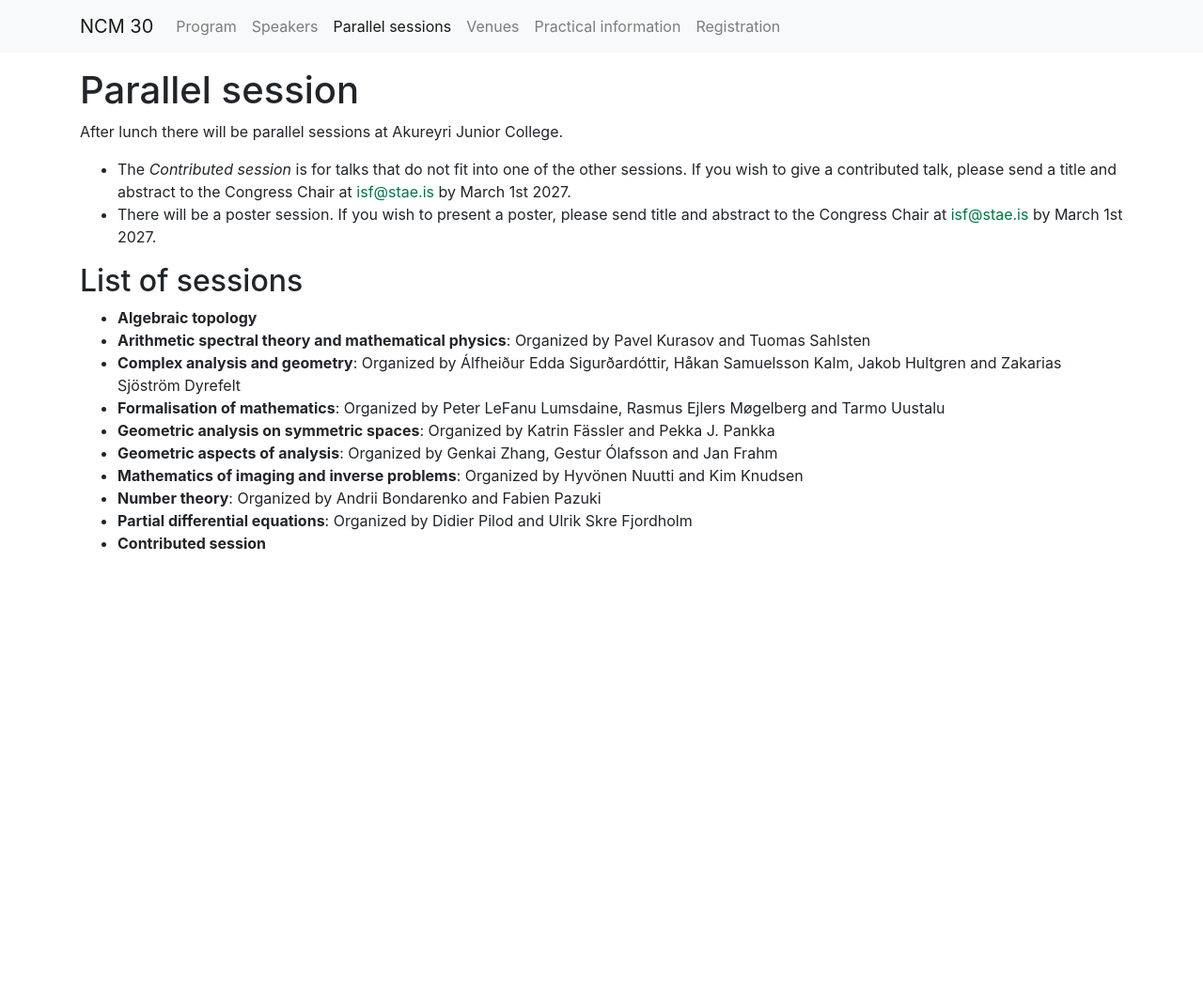
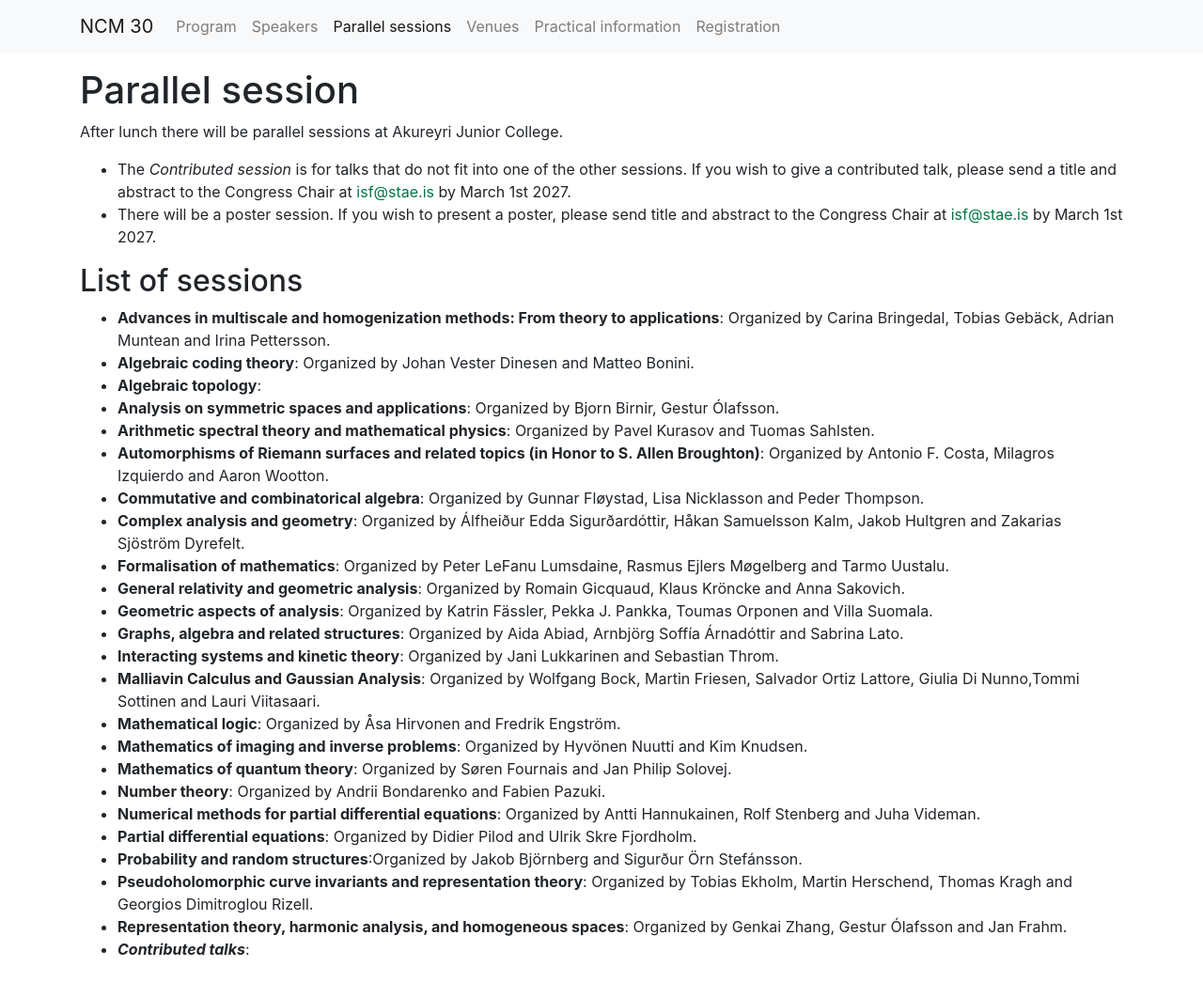
Before and after one commit to IslenskaStaerdfraedafelagid/ncm30-website, a Jekyll site: the page built from sessions/index.md, in a window 1280 px wide. Shown: the whole page at 94% size. Built offline with Jekyll 4.4.1, drawn with Linux system fonts in a browser that asks for light colours; our own code applies the rules of GitHub Pages for plain Markdown files; before the commit the page ends 900 px from its top, so only the background shows below that.

Commit message:
Update index.md

```diff
--- a/sessions/index.md
+++ b/sessions/index.md
@@ -12,13 +12,27 @@ After lunch there will be parallel sessions at Akureyri Junior College.
 
 ## List of sessions
 
-* <b>Algebraic topology</b>
-* <b>Arithmetic spectral theory and mathematical physics</b>: Organized by Pavel Kurasov and Tuomas Sahlsten
-* <b>Complex analysis and geometry</b>: Organized by Álfheiður Edda Sigurðardóttir, Håkan Samuelsson Kalm, Jakob Hultgren and Zakarias Sjöström Dyrefelt
-* <b>Formalisation of mathematics</b>: Organized by Peter LeFanu Lumsdaine, Rasmus Ejlers Møgelberg and Tarmo Uustalu
-* <b>Geometric analysis on symmetric spaces</b>: Organized by Katrin Fässler and Pekka J. Pankka
-* <b>Geometric aspects of analysis</b>: Organized by Genkai Zhang, Gestur Ólafsson and Jan Frahm
-* <b>Mathematics of imaging and inverse problems</b>: Organized by Hyvönen Nuutti and Kim Knudsen
-* <b>Number theory</b>: Organized by Andrii Bondarenko and Fabien Pazuki
-* <b>Partial differential equations</b>: Organized by Didier Pilod and Ulrik Skre Fjordholm
-* <b>Contributed session</b>
+* <b>Advances in multiscale and homogenization methods: From theory to applications</b>: Organized by Carina Bringedal, Tobias Gebäck, Adrian Muntean and Irina Pettersson.
+* <b>Algebraic coding theory</b>: Organized by Johan Vester Dinesen and Matteo Bonini.
+* <b>Algebraic topology</b>:
+* <b>Analysis on symmetric spaces and applications</b>: Organized by Bjorn Birnir, Gestur Ólafsson.
+* <b>Arithmetic spectral theory and mathematical physics</b>: Organized by Pavel Kurasov and Tuomas Sahlsten.
+* <b>Automorphisms of Riemann surfaces and related topics (in Honor to S. Allen Broughton)</b>: Organized by Antonio F. Costa, Milagros Izquierdo and Aaron Wootton.
+* <b>Commutative and combinatorical algebra</b>: Organized by Gunnar Fløystad, Lisa Nicklasson and Peder Thompson.
+* <b>Complex analysis and geometry</b>: Organized by Álfheiður Edda Sigurðardóttir, Håkan Samuelsson Kalm, Jakob Hultgren and Zakarias Sjöström Dyrefelt.
+* <b>Formalisation of mathematics</b>: Organized by Peter LeFanu Lumsdaine, Rasmus Ejlers Møgelberg and Tarmo Uustalu.
+* <b>General relativity and geometric analysis</b>: Organized by Romain Gicquaud, Klaus Kröncke and Anna Sakovich.
+* <b>Geometric aspects of analysis</b>: Organized by Katrin Fässler, Pekka J. Pankka, Toumas Orponen and Villa Suomala.
+* <b>Graphs, algebra and related structures</b>: Organized by Aida Abiad, Arnbjörg Soffía Árnadóttir and Sabrina Lato.
+* <b>Interacting systems and kinetic theory</b>: Organized by Jani Lukkarinen and Sebastian Throm.
+* <b>Malliavin Calculus and Gaussian Analysis</b>: Organized by Wolfgang Bock,	Martin Friesen, Salvador Ortiz Lattore, Giulia Di Nunno,Tommi Sottinen and Lauri Viitasaari.
+* <b>Mathematical logic</b>: Organized by Åsa Hirvonen and Fredrik Engström.
+* <b>Mathematics of imaging and inverse problems</b>: Organized by Hyvönen Nuutti and Kim Knudsen.
+* <b>Mathematics of quantum theory</b>: Organized by Søren Fournais and Jan Philip Solovej.
+* <b>Number theory</b>: Organized by Andrii Bondarenko and Fabien Pazuki.
+* <b>Numerical methods for partial differential equations</b>: Organized by Antti Hannukainen, Rolf Stenberg and Juha Videman.
+* <b>Partial differential equations</b>: Organized by Didier Pilod and Ulrik Skre Fjordholm.
+* <b>Probability and random structures</b>:Organized by Jakob Björnberg and Sigurður Örn Stefánsson.
+* <b>Pseudoholomorphic curve invariants and representation theory</b>: Organized by Tobias Ekholm, Martin Herschend, Thomas Kragh and Georgios Dimitroglou Rizell.
+* <b>Representation theory, harmonic analysis, and homogeneous spaces</b>: Organized by Genkai Zhang, Gestur Ólafsson and Jan Frahm.
+* <b><i>Contributed talks</i></b>:
```
